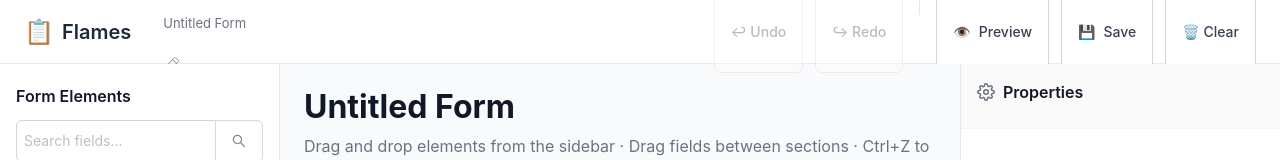
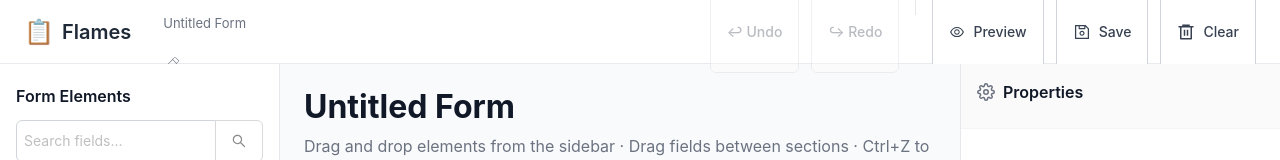
Before and after one commit to Danny-Flames/flames-drag-and-drop-solution, a React (Vite) app: page / in a window 1280 px wide. Shown: the top 160 px of the page. Built offline with nearby package versions, Linux system fonts and the light colour scheme.

Commit message:
formatted some sections to make it more readable

```diff
--- a/src/components/Layout/DashboardLayout.scss
+++ b/src/components/Layout/DashboardLayout.scss
@@ -143,7 +143,7 @@
   &.undo-btn,
   &.redo-btn {
     background: transparent;
-    border: 1px solid var(--border-color);
+    // border: 1px solid var(--border-color);
     color: var(--text-primary);
     font-size: 12px;
     padding: 5px 10px;
@@ -152,7 +152,7 @@
     transition: all 0.15s;
 
     &:hover:not(.disabled) {
-      border-color: var(--primary-color);
+      // border-color: var(--primary-color);
       color: var(--primary-color);
       background: rgba(59, 130, 246, 0.06);
     }
--- a/src/components/Layout/DashboardLayout.tsx
+++ b/src/components/Layout/DashboardLayout.tsx
@@ -31,6 +31,8 @@ import PropertiesPanel from "../PropertiesPanel/PropertiesPanel";
 import PreviewModal from "../Preview/PreviewModal";
 import "./DashboardLayout.scss";
 import { PiPencilSimpleThin } from "react-icons/pi";
+import { AiOutlineEye, AiOutlineSave } from "react-icons/ai";
+import { RiDeleteBin6Line } from "react-icons/ri";
 
 const { Header, Content } = Layout;
 
@@ -287,7 +289,7 @@ const DashboardLayout: React.FC = () => {
               className="action-btn preview-btn"
               onClick={() => setPreviewOpen(true)}
             >
-              <span>👁️</span> Preview
+              <span><AiOutlineEye size={16} /></span> Preview
             </button>
             <button
               className="action-btn save-btn"
@@ -295,13 +297,13 @@ const DashboardLayout: React.FC = () => {
                 // localStorage already auto-saves; just give feedback
                 const btn = document.activeElement as HTMLButtonElement;
                 const original = btn.textContent;
-                btn.textContent = "✅ Saved!";
+                btn.textContent = "Saved!";
                 setTimeout(() => {
                   btn.textContent = original;
                 }, 1500);
               }}
             >
-              <span>💾</span> Save
+              <span><AiOutlineSave size={18} /></span> Save
             </button>
             <button
               className="action-btn clear-btn"
@@ -314,7 +316,7 @@ const DashboardLayout: React.FC = () => {
                   dispatch(clearForm());
               }}
             >
-              🗑️ Clear
+              <RiDeleteBin6Line size={18} /> Clear
             </button>
           </div>
         </div>
--- a/src/components/Preview/PreviewModal.tsx
+++ b/src/components/Preview/PreviewModal.tsx
@@ -4,6 +4,7 @@ import { Modal, Input, Select, Checkbox, Radio, Rate, Button, Divider, Tag } fro
 import { RootState } from '../../redux/store/store';
 import { FormField, FormSection } from '../../redux/store/slices/formBuilderSlice';
 import './PreviewModal.scss';
+import { AiOutlineEye } from 'react-icons/ai';
 
 const { TextArea } = Input;
 const { Option } = Select;
@@ -150,7 +151,7 @@ const PreviewModal: React.FC<PreviewModalProps> = ({ open, onClose }) => {
       onCancel={onClose}
       title={
         <div className="preview-modal-title">
-          <span>👁️ Form Preview</span>
+          <span><AiOutlineEye size={18} /> Form Preview</span>
           <div className="preview-meta">
             <Tag color="blue">{sections.length} sections</Tag>
             <Tag color="green">{totalFields} fields</Tag>
```
